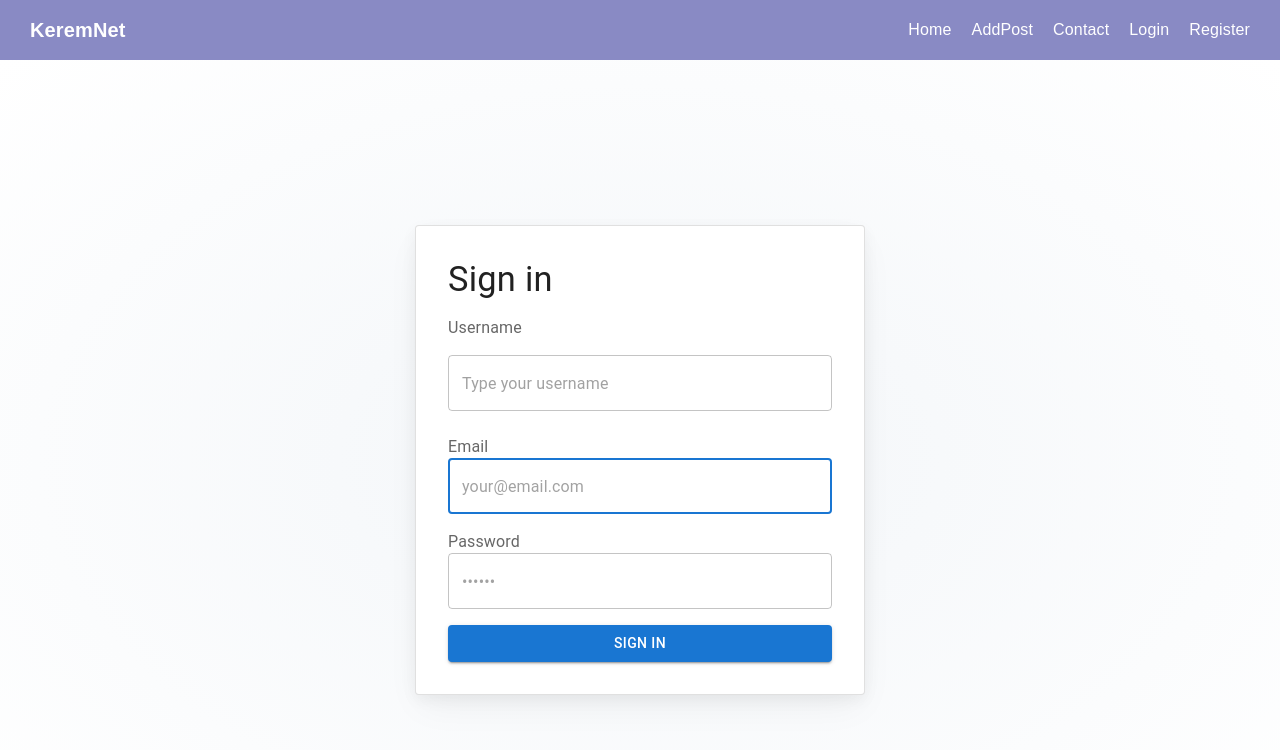
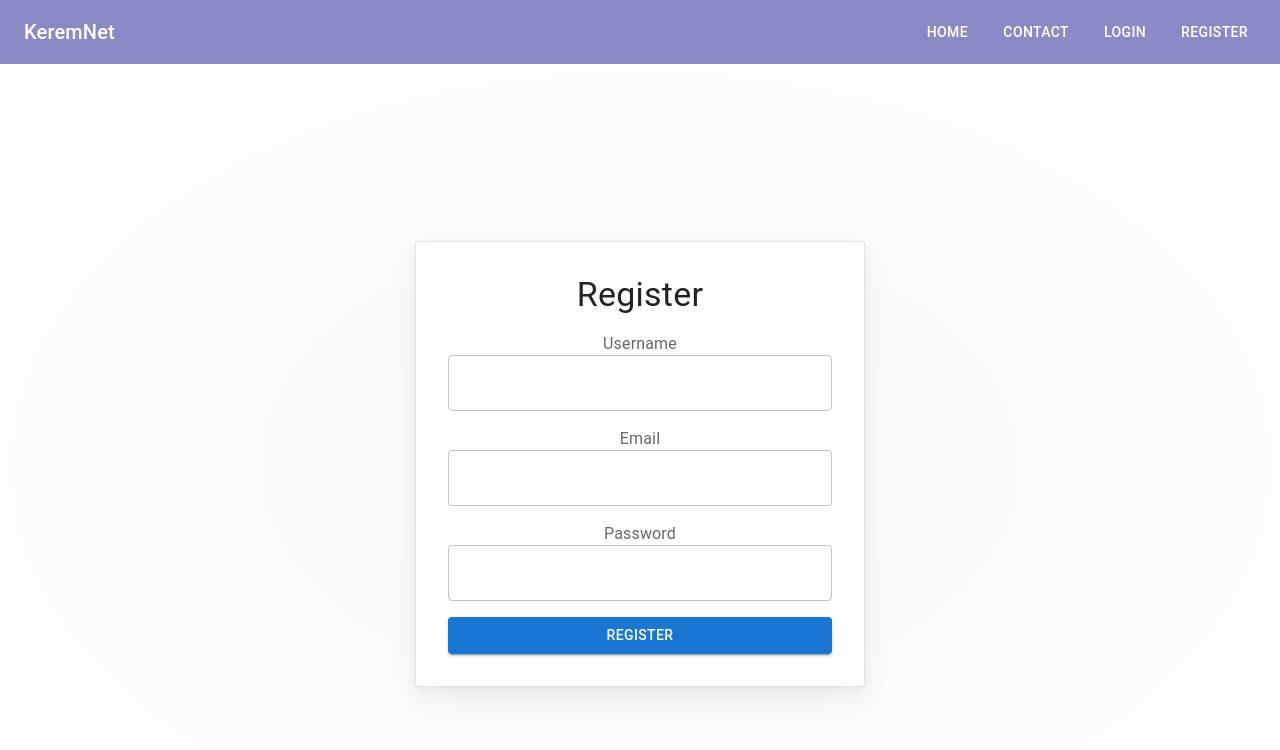
Before and after one commit to koralbs31/keremnet, a React (Create React App) app: page /register in a window 1280 px wide. Shown: the top 750 px of the page. Built offline with nearby package versions, Linux system fonts and the light colour scheme.

Commit message:
finished integrating the user system

```diff
--- a/src/App.tsx
+++ b/src/App.tsx
@@ -1,27 +1,36 @@
 import './App.css';
+import { useState } from 'react';
+import { BrowserRouter as Router, Routes, Route } from 'react-router-dom';
 import Homepage from './components/ApplicationLayout/Pages/Homepage/Homepage';
 import Navbar from './components/ApplicationLayout/Pages/Navbar/Navbar';
 import Contact from './components/ApplicationLayout/Pages/Contact/Contact';
-import { BrowserRouter as Router, Routes, Route } from "react-router-dom";
 import AddPost from './components/ApplicationLayout/Pages/AddPost/AddPost';
 import Login from './components/ApplicationLayout/Pages/Login/Login';
 import Register from './components/ApplicationLayout/Pages/Register/Register';
 
+export interface User {
+  id: string;
+  username: string;
+  email: string;
+}
 
-function App() {
+const App: React.FC = () => {
+  const [user, setUser] = useState<User | null>(null);
+
   return (
-
     <Router>
-      <Navbar />
-      <Routes>
-        <Route path="/" element={<Homepage />} />
-        <Route path="/addpost" element={<AddPost />} />
-        <Route path="/contact" element={<Contact />} />
-        <Route path='/login' element={<Login/>} />
-        <Route path='/register' element={<Register/>}/>
-      </Routes>
+      <div className="App">
+        <Navbar user={user} onLogout={() => setUser(null)} />
+        <Routes>
+          <Route path="/" element={<Homepage user={user} />} />
+          <Route path="/login" element={<Login onLogin={setUser} />} />
+          <Route path="/register" element={<Register onRegister={setUser} />} />
+          <Route path="/AddPost" element={<AddPost />} />
+          <Route path="/contact" element={<Contact />} />
+        </Routes>
+      </div>
     </Router>
   );
-}
+};
 
 export default App;
--- a/src/Routes.ts
+++ b/src/Routes.ts
@@ -1,6 +1,7 @@
-export const API_BASE_URL = 'http://localhost:8080/api';
+export const API_BASE_URL = 'http://localhost:1234/api';
 
 export const ROUTES = {
   posts: `${API_BASE_URL}/posts/`,
   addPost: `${API_BASE_URL}/posts/add`,
+  users: `${API_BASE_URL}/users`,
 };
--- a/src/components/ApplicationLayout/Pages/AddPost/AddPost.tsx
+++ b/src/components/ApplicationLayout/Pages/AddPost/AddPost.tsx
@@ -5,6 +5,7 @@ import axios from "axios";
 import AppSnackbar from "../../../../Modals/AppSnackbar"
 import {ROUTES} from '../../../../Routes'
 import "./AddPost.css";
+import { useNavigate } from "react-router-dom";
 
 const AddPost: React.FC = () => {
   const [snackbar, setSnackbar] = useState<{
@@ -19,12 +20,15 @@ const AddPost: React.FC = () => {
       try {
         await axios.post(ROUTES.addPost, data);
         setSnackbar({ open: true, message: "Post submitted successfully!", severity: "success" });
+        navigate('/')
       } catch (error) {
         console.error(error);
         setSnackbar({ open: true, message: "Failed to submit post.", severity: "error" });
       }
     }
   );
+
+  let navigate = useNavigate();
 
   return (
     <div className="add-post">
--- a/src/components/ApplicationLayout/Pages/Homepage/Homepage.css
+++ b/src/components/ApplicationLayout/Pages/Homepage/Homepage.css
@@ -1,23 +1,35 @@
-:root{
-    --primary-color: #A2AADB;
-    --secondary-color: #FFF2E0;
-    --light-color: #C0C9EE;
-    --dark-color: #898AC4;
+:root {
+  --primary-color: #a2aadb;
+  --secondary-color: #fff2e0;
+  --light-color: #c0c9ee;
+  --dark-color: #898ac4;
+}
+
+body, html {
+  margin: 0;
+  padding: 0;
+  font-family: 'Segoe UI', Arial, sans-serif;
+  background-color: var(--light-color);
+}
+
+.not-logged-in{
+    color: white;
+    text-align: center;
+    font-size: 3em;
 }
 
 .homepage {
-    font-family: 'Segoe UI', Arial, sans-serif;
-    background: var(--light-color);
+  min-height: 100vh;
   padding: 0;
-    overflow: auto;
-    top: 0;
-    left: 0;
   margin: 0;
+  background-color: var(--light-color);
+  overflow-y: auto;
 }
+
 .homepage-header {
   background-color: var(--primary-color);
   color: white;
-    padding: 2rem 1rem 1.5rem 1rem;
+  padding: 2rem 1rem 1.5rem;
   text-align: center;
   box-shadow: 0 2px 8px rgba(0, 0, 0, 0.08);
 }
@@ -30,7 +42,7 @@
 }
 
 .homepage-subtitle {
-    margin: 0.5rem 0 0 0;
+  margin-top: 0.5rem;
   font-size: 1.2rem;
   font-weight: 400;
   opacity: 0.95;
--- a/src/components/ApplicationLayout/Pages/Homepage/Homepage.tsx
+++ b/src/components/ApplicationLayout/Pages/Homepage/Homepage.tsx
@@ -3,8 +3,12 @@ import './Homepage.css';
 import PostType from '../../../../Types/Post';
 import axios from 'axios';
 import PostView from './PostsView/PostView';
-import {ROUTES} from '../../../../Routes'
+import { ROUTES } from '../../../../Routes';
+import { User } from '../../../../App';
 
+interface HomepageProps {
+  user: User | null;
+}
 
 const fetchPosts = async (): Promise<PostType[]> => {
   try {
@@ -14,7 +18,7 @@ const fetchPosts = async (): Promise<PostType[]> => {
   }
 };
 
-const Homepage: React.FC = () => {
+const Homepage: React.FC<HomepageProps> = ({ user }) => {
   const [posts, setPosts] = useState<PostType[]>([]);
   const [loading, setLoading] = useState(true);
 
@@ -29,8 +33,21 @@ const Homepage: React.FC = () => {
         setLoading(false);
       }
     };
+
+    if (user) {
       loadPosts();
-    }, []);
+    } else {
+      setLoading(false);
+    }
+  }, [user]);
+
+  if (!user) {
+    return <div className="not-logged-in">
+      <h1>Please log in to view posts.</h1>
+      <p>Sorry but this site is reserved for kerem students only.</p>
+      <p>Zeus, Methoda, Gefen please go away.</p>
+      </div>;
+  }
 
   return (
     <div className="homepage">
@@ -39,4 +56,5 @@ const Homepage: React.FC = () => {
   );
 };
 
+
 export default Homepage;
--- a/src/components/ApplicationLayout/Pages/Login/Login.tsx
+++ b/src/components/ApplicationLayout/Pages/Login/Login.tsx
@@ -1,18 +1,11 @@
-import React, { useState } from 'react';
-import {
-  Box,
-  Button,
-  CssBaseline,
-  Divider,
-  FormControl,
-  FormLabel,
-  Stack,
-  TextField,
-  Typography,
-  Card as MuiCard,
-} from '@mui/material';
+import { useState } from 'react';
+import axios from 'axios';
+import { Box, Button, CssBaseline, FormControl, FormLabel, Stack, TextField, Typography, Card as MuiCard } from '@mui/material';
 import { styled } from '@mui/material/styles';
 import { useForm } from '../../../../hooks/useForm';
+import { ROUTES } from '../../../../Routes';
+import { User } from '../../../../App';
+import { useNavigate } from 'react-router-dom';
 
 const Card = styled(MuiCard)(({ theme }) => ({
   display: 'flex',
@@ -25,19 +18,20 @@ const Card = styled(MuiCard)(({ theme }) => ({
   [theme.breakpoints.up('sm')]: {
     maxWidth: '450px',
   },
-  boxShadow:
-    '0px 5px 15px rgba(0, 0, 0, 0.05), 0px 15px 35px -5px rgba(0, 0, 0, 0.05)',
 }));
 
 const SignInContainer = styled(Stack)(({ theme }) => ({
   minHeight: '100vh',
   padding: theme.spacing(2),
-  background:
-    'radial-gradient(ellipse at center, #f3f6f9 0%, #ffffff 100%)',
+  background: 'radial-gradient(ellipse at center, #f3f6f9 0%, #ffffff 100%)',
   display: 'flex',
   alignItems: 'center',
   justifyContent: 'center',
 }));
+
+interface Props {
+  onLogin: (user: User) => void;
+}
 
 interface FormFields {
   email: string;
@@ -45,37 +39,32 @@ interface FormFields {
   [key: string]: string;
 }
 
-export default function Login() {
+
+const Login: React.FC<Props> = ({ onLogin }) => {
   const [emailError, setEmailError] = useState('');
   const [passwordError, setPasswordError] = useState('');
 
+  let navigate = useNavigate();
+
   const { formData, handleChange, handleSubmit } = useForm<FormFields>(
     { email: '', password: '' },
-    (data) => {
-      const isValid = validateInputs(data);
-      if (!isValid) return;
+    async (data) => {
+      if (!validateInputs(data)) return;
 
-      console.log('Form submitted:', data);
+      try {
+        const res = await axios.post(`${ROUTES.users}/login`, data);
+        onLogin(res.data.user);
+        navigate("/")
+      } catch (err) {
+        console.error('Login failed:', err);
+      }
     }
   );
 
   const validateInputs = (data: FormFields) => {
     let isValid = true;
-
-    if (!data.email || !/\S+@\S+\.\S+/.test(data.email)) {
-      setEmailError('Please enter a valid email address.');
-      isValid = false;
-    } else {
-      setEmailError('');
-    }
-
-    if (!data.password || data.password.length < 6) {
-      setPasswordError('Password must be at least 6 characters long.');
-      isValid = false;
-    } else {
-      setPasswordError('');
-    }
-
+    if (!/\S+@\S+\.\S+/.test(data.email)) { setEmailError('Invalid email'); isValid = false; } else setEmailError('');
+    if (data.password.length < 6) { setPasswordError('Password too short'); isValid = false; } else setPasswordError('');
     return isValid;
   };
 
@@ -84,62 +73,22 @@ export default function Login() {
       <CssBaseline />
       <SignInContainer>
         <Card variant="outlined">
-          <Typography
-            component="h1"
-            variant="h4"
-            sx={{ width: '100%', fontSize: 'clamp(2rem, 10vw, 2.15rem)' }}
-          >
-            Sign in
-          </Typography>
-          <Box
-            component="form"
-            onSubmit={handleSubmit}
-            noValidate
-            sx={{ display: 'flex', flexDirection: 'column', width: '100%', gap: 2 }}
-          >
+          <Typography component="h1" variant="h4">Sign in</Typography>
+          <Box component="form" onSubmit={handleSubmit} noValidate sx={{ gap: 2, display: 'flex', flexDirection: 'column' }}>
             <FormControl>
-              <FormLabel htmlFor="email">Email</FormLabel>
-              <TextField
-                id="email"
-                type="email"
-                name="email"
-                value={formData.email}
-                onChange={handleChange}
-                placeholder="your@email.com"
-                autoComplete="email"
-                autoFocus
-                required
-                fullWidth
-                variant="outlined"
-                error={Boolean(emailError)}
-                helperText={emailError}
-              />
+              <FormLabel>Email</FormLabel>
+              <TextField name="email" value={formData.email} onChange={handleChange} error={!!emailError} helperText={emailError} />
             </FormControl>
-
             <FormControl>
-              <FormLabel htmlFor="password">Password</FormLabel>
-              <TextField
-                id="password"
-                type="password"
-                name="password"
-                value={formData.password}
-                onChange={handleChange}
-                placeholder="••••••"
-                autoComplete="current-password"
-                required
-                fullWidth
-                variant="outlined"
-                error={Boolean(passwordError)}
-                helperText={passwordError}
-              />
+              <FormLabel>Password</FormLabel>
+              <TextField type="password" name="password" value={formData.password} onChange={handleChange} error={!!passwordError} helperText={passwordError} />
             </FormControl>
-
-            <Button type="submit" fullWidth variant="contained">
-              Sign in
-            </Button>
+            <Button type="submit" fullWidth variant="contained">Sign in</Button>
           </Box>
         </Card>
       </SignInContainer>
     </>
   );
-}
+};
+
+export default Login;
--- a/src/components/ApplicationLayout/Pages/Navbar/Navbar.tsx
+++ b/src/components/ApplicationLayout/Pages/Navbar/Navbar.tsx
@@ -1,20 +1,48 @@
-import React from 'react';
 import { Link } from 'react-router-dom';
-import './Navbar.css';
+import { User } from '../../../../App';
+import {
+  AppBar,
+  Toolbar,
+  Typography,
+  Button,
+  Box,
+  Stack
+} from '@mui/material';
 
-function Navbar() {
-  return (
-    <nav className="navbar">
-      <div className="navbar-logo">KeremNet</div>
-      <ul className="navbar-links">
-        <li><Link to="/">Home</Link></li>
-        <li><Link to="/AddPost">AddPost</Link></li>
-        <li><Link to="/contact">Contact</Link></li>
-        <li><Link to="/login">Login</Link></li>
-        <li><Link to="/register">Register</Link></li>
-      </ul>
-    </nav>
-  );
+interface NavbarProps {
+  user: User | null;
+  onLogout: () => void;
 }
 
+const Navbar: React.FC<NavbarProps> = ({ user, onLogout }) => {
+  return (
+    <AppBar position="static" color="primary">
+      <Toolbar sx={{ display: 'flex', justifyContent: 'space-between', backgroundColor: '#898AC4'}}>
+        <Typography variant="h6" component="div">
+          <Link to="/" style={{ color: 'inherit', textDecoration: 'none' }}>
+            KeremNet
+          </Link>
+        </Typography>
+
+        <Stack direction="row" spacing={2}>
+          <Button color="inherit" component={Link} to="/">Home</Button>
+          <Button color="inherit" component={Link} to="/contact">Contact</Button>
+
+          {user ? (
+            <>
+              <Button color="inherit" component={Link} to="/AddPost">Add Post</Button>
+              <Button variant="outlined" color="inherit" onClick={onLogout}>Logout</Button>
+            </>
+          ) : (
+            <>
+              <Button color="inherit" component={Link} to="/login">Login</Button>
+              <Button color="inherit" component={Link} to="/register">Register</Button>
+            </>
+          )}
+        </Stack>
+      </Toolbar>
+    </AppBar>
+  );
+};
+
 export default Navbar;
--- a/src/components/ApplicationLayout/Pages/Register/Register.tsx
+++ b/src/components/ApplicationLayout/Pages/Register/Register.tsx
@@ -3,7 +3,6 @@ import {
   Box,
   Button,
   CssBaseline,
-  Divider,
   FormControl,
   FormLabel,
   Stack,
@@ -13,6 +12,10 @@ import {
 } from '@mui/material';
 import { styled } from '@mui/material/styles';
 import { useForm } from '../../../../hooks/useForm';
+import axios from 'axios';
+import {ROUTES} from '../../../../Routes'
+import { User } from '../../../../App';
+import { useNavigate } from 'react-router-dom';
 
 const Card = styled(MuiCard)(({ theme }) => ({
   display: 'flex',
@@ -39,6 +42,10 @@ const RegisterContainer = styled(Stack)(({ theme }) => ({
   justifyContent: 'center',
 }));
 
+interface Props {
+  onRegister: (user: User) => void;
+}
+
 interface FormFields {
   username: string;
   email: string;
@@ -46,37 +53,30 @@ interface FormFields {
   [key: string]: string;
 }
 
-export default function Register() {
+const Register: React.FC<Props> = ({ onRegister }) => {
   const [emailError, setEmailError] = useState('');
   const [passwordError, setPasswordError] = useState('');
+  let navigate = useNavigate();
 
   const { formData, handleChange, handleSubmit } = useForm<FormFields>(
     { username: '', email: '', password: '' },
-    (data) => {
-      const isValid = validateInputs(data);
-      if (!isValid) return;
+    async (data) => {
+      if (!validateInputs(data)) return;
 
-      console.log('Form submitted:', data);
+      try {
+        const res = await axios.post(`${ROUTES.users}/register`, data);
+        onRegister(res.data.user);
+        navigate("/")
+      } catch (err) {
+        console.error('Register failed:', err);
+      }
     }
   );
 
   const validateInputs = (data: FormFields) => {
     let isValid = true;
-
-    if (!data.email || !/\S+@\S+\.\S+/.test(data.email)) {
-      setEmailError('Please enter a valid email address.');
-      isValid = false;
-    } else {
-      setEmailError('');
-    }
-
-    if (!data.password || data.password.length < 6) {
-      setPasswordError('Password must be at least 6 characters long.');
-      isValid = false;
-    } else {
-      setPasswordError('');
-    }
-
+    if (!/\S+@\S+\.\S+/.test(data.email)) { setEmailError('Invalid email'); isValid = false; } else setEmailError('');
+    if (data.password.length < 6) { setPasswordError('Password too short'); isValid = false; } else setPasswordError('');
     return isValid;
   };
 
@@ -85,78 +85,26 @@ export default function Register() {
       <CssBaseline />
       <RegisterContainer>
         <Card variant="outlined">
-          <Typography
-            component="h1"
-            variant="h4"
-            sx={{ width: '100%', fontSize: 'clamp(2rem, 10vw, 2.15rem)' }}
-          >
-            Sign in
-          </Typography>
-          <Box
-            component="form"
-            onSubmit={handleSubmit}
-            noValidate
-            sx={{ display: 'flex', flexDirection: 'column', width: '100%', gap: 2 }}
-          >
+          <Typography component="h1" variant="h4">Register</Typography>
+          <Box component="form" onSubmit={handleSubmit} noValidate sx={{ gap: 2, display: 'flex', flexDirection: 'column' }}>
             <FormControl>
-                <FormLabel>Username</FormLabel>
-                <TextField
-                    margin="normal"
-                    name="name"
-                    value={formData.name}
-                    placeholder='Type your username'
-                    onChange={handleChange}
-                    autoFocus
-                    fullWidth
-                    variant="outlined"
-                    required
-                />
+              <FormLabel>Username</FormLabel>
+              <TextField name="username" value={formData.username} onChange={handleChange} />
             </FormControl>
-
-
             <FormControl>
-              <FormLabel htmlFor="email">Email</FormLabel>
-              <TextField
-                id="email"
-                type="email"
-                name="email"
-                value={formData.email}
-                onChange={handleChange}
-                placeholder="your@email.com"
-                autoComplete="email"
-                autoFocus
-                required
-                fullWidth
-                variant="outlined"
-                error={Boolean(emailError)}
-                helperText={emailError}
-              />
+              <FormLabel>Email</FormLabel>
+              <TextField name="email" value={formData.email} onChange={handleChange} error={!!emailError} helperText={emailError} />
             </FormControl>
-
             <FormControl>
-              <FormLabel htmlFor="password">Password</FormLabel>
-              <TextField
-                id="password"
-                type="password"
-                name="password"
-                value={formData.password}
-                onChange={handleChange}
-                placeholder="••••••"
-                autoComplete="current-password"
-                required
-                fullWidth
-                variant="outlined"
-                error={Boolean(passwordError)}
-                helperText={passwordError}
-              />
+              <FormLabel>Password</FormLabel>
+              <TextField type="password" name="password" value={formData.password} onChange={handleChange} error={!!passwordError} helperText={passwordError} />
             </FormControl>
-
-            <Button type="submit" fullWidth variant="contained">
-              Sign in
-            </Button>
+            <Button type="submit" fullWidth variant="contained">Register</Button>
           </Box>
         </Card>
       </RegisterContainer>
     </>
   );
-}
+};
+
+export default Register;
```
Lines whose indentation alone changed are shown as unchanged.
